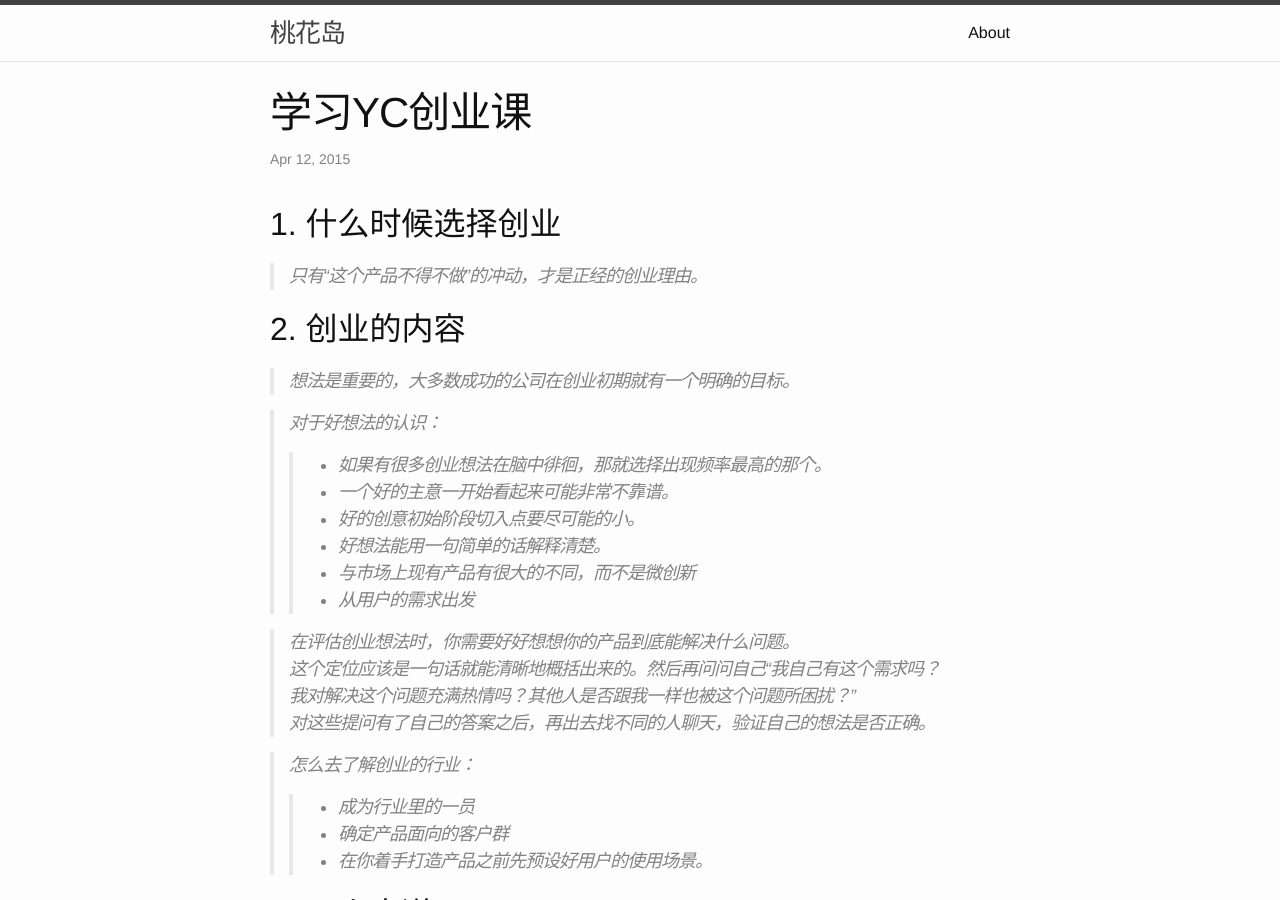
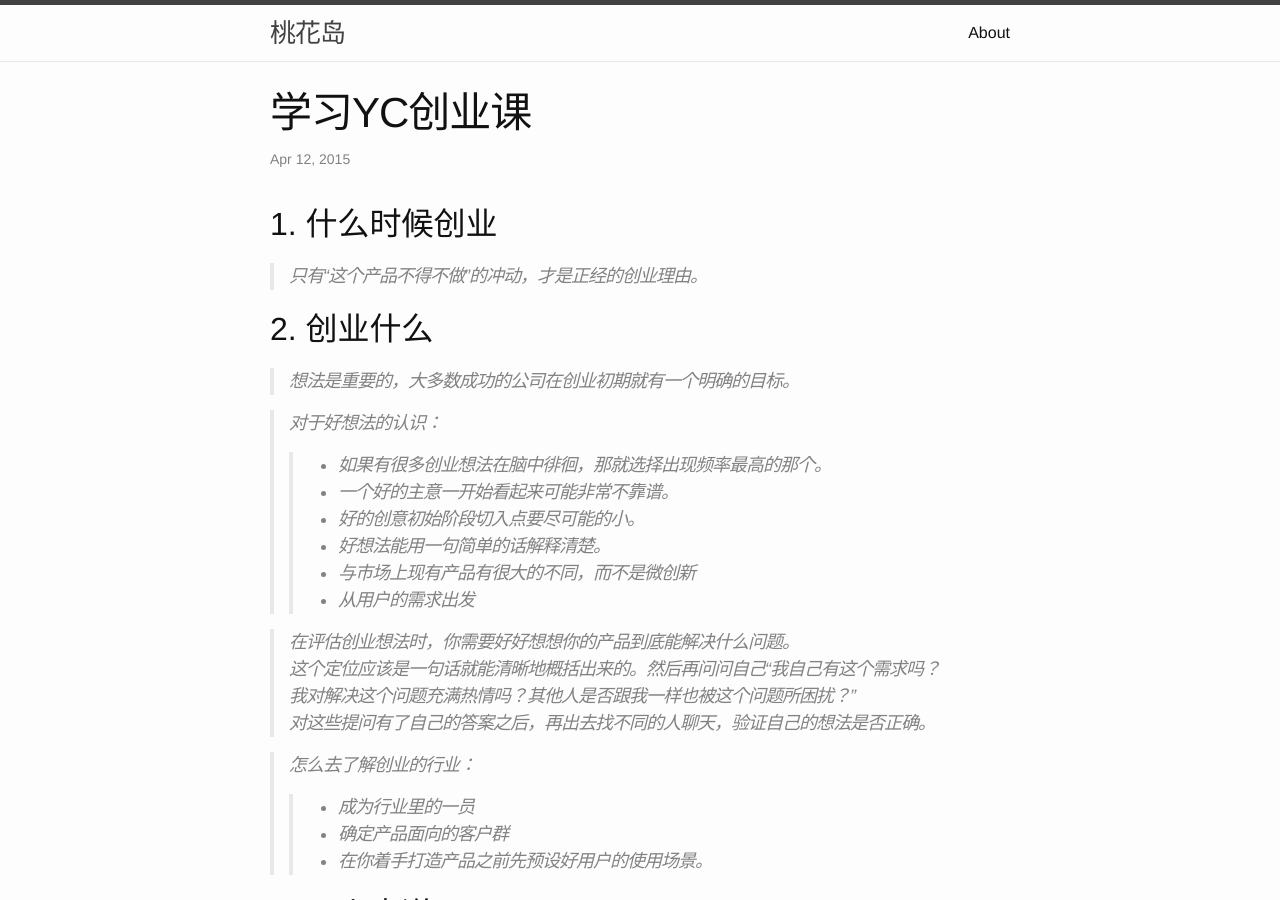
Before and after one commit to ro4tub/newblog, a Jekyll site: the page built from _posts/2015-04-12-yc_startup_lessons_learning.md, in a window 1280 px wide and 900 px high. Built offline with Jekyll 4.4.1, drawn with Linux system fonts in a browser that asks for light colours.

Commit message:
优化一下文字

```diff
--- a/_posts/2015-04-12-yc_startup_lessons_learning.md
+++ b/_posts/2015-04-12-yc_startup_lessons_learning.md
@@ -3,10 +3,10 @@ layout: post
 title: 学习YC创业课
 ---
 
-## 1. 什么时候选择创业
+## 1. 什么时候创业
 >只有“这个产品不得不做”的冲动，才是正经的创业理由。
 
-## 2. 创业的内容
+## 2. 创业什么
 >想法是重要的，大多数成功的公司在创业初期就有一个明确的目标。
 
 >对于好想法的认识：
```
Also changed, not shown: other parts of _posts/2015-04-12-yc_startup_lessons_learning.md (+1 -1 lines).
